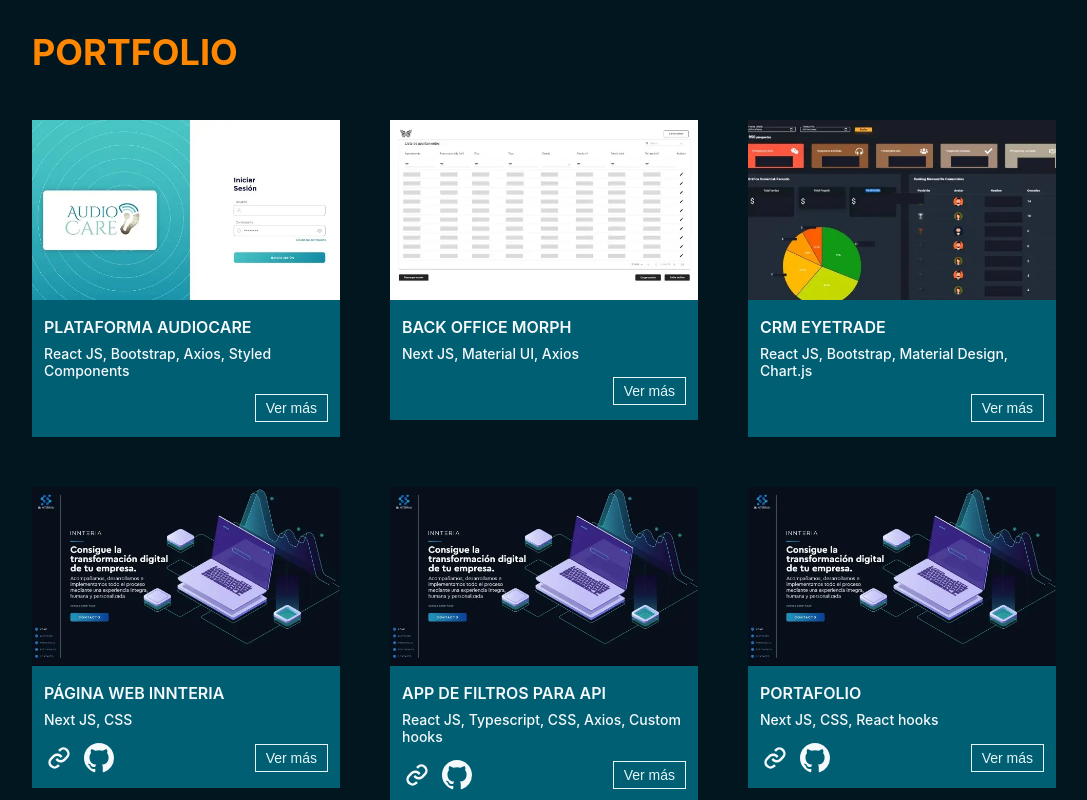
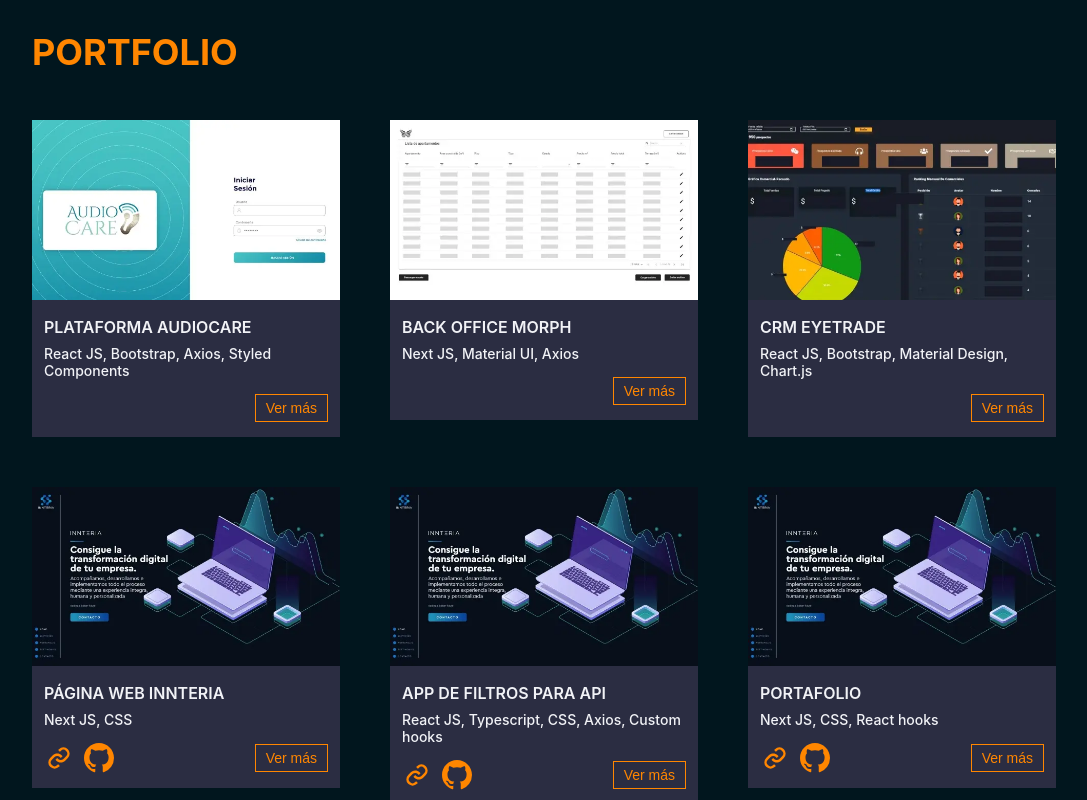
Before and after one commit to eldalco/portfolio, a Next.js app: page / in a window 1280 px wide. Shown: the part 1200-2000 px from the top of the page, without its empty margins (96-1183 px from the left). Built offline with nearby package versions, Linux system fonts and the light colour scheme.

Commit message:
Settings for font and background color in card

```diff
--- a/components/SectionPortfolio/CardPortfolio/styles.module.css
+++ b/components/SectionPortfolio/CardPortfolio/styles.module.css
@@ -1,6 +1,6 @@
 .container__card {
   width: 100%;
-  background-color: #005F73;
+  background-color: #2B2D42;
   position: relative;
   overflow: hidden;
 }
@@ -13,7 +13,7 @@
 .card__content {
   display: block;
   padding: 15px 12px 15px 12px;
-  color: #F4F9FC;
+  color: #F1F2F6;
   min-height: 100px;
 }
 .card__content h3 {
@@ -30,7 +30,7 @@
   width: 100%;
   height: 100%;
   color: #F4F9FC;
-  background-color: #2b2d42f7;
+  background-color: #2b2d42fb;
   z-index: 5;
   top: 50%;
   transition: all 0.4s;
@@ -54,7 +54,7 @@
 }
 .info__card--description p {
   padding-bottom: 10px;
-  border-bottom: solid 3px #005F73;
+  border-bottom: solid 3px #FF8600;
 }
 .content__access {
   padding-top: 15px;
@@ -65,11 +65,12 @@
 .content__access--icons {
   display: flex;
   column-gap: 10px;
+  color: #FF8600;
 }
 .content__access--btn button{
   background-color: transparent;
-  border: 1px solid #E5F6F8;
-  color: #E5F6F8;
+  border: 1px solid #FF8600;
+  color: #FF8600;
   font-size: 14px;
   padding: 5px 10px;
 }
@@ -77,6 +78,6 @@
   position: absolute;
   top: 5px;
   right: 5px;
-  color: #E5F6F8;
+  color: #FF8600;
   cursor: pointer;
 }
```
